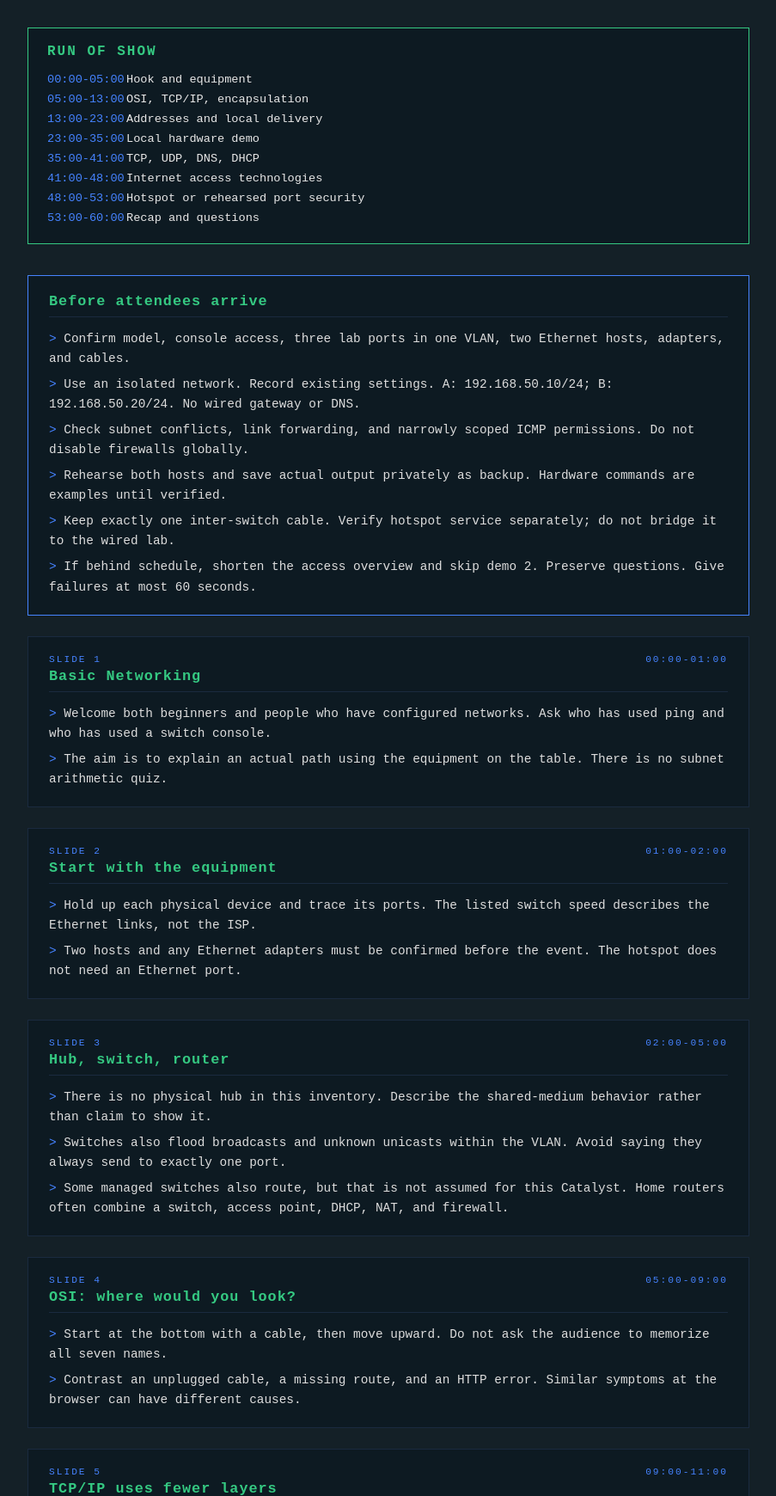
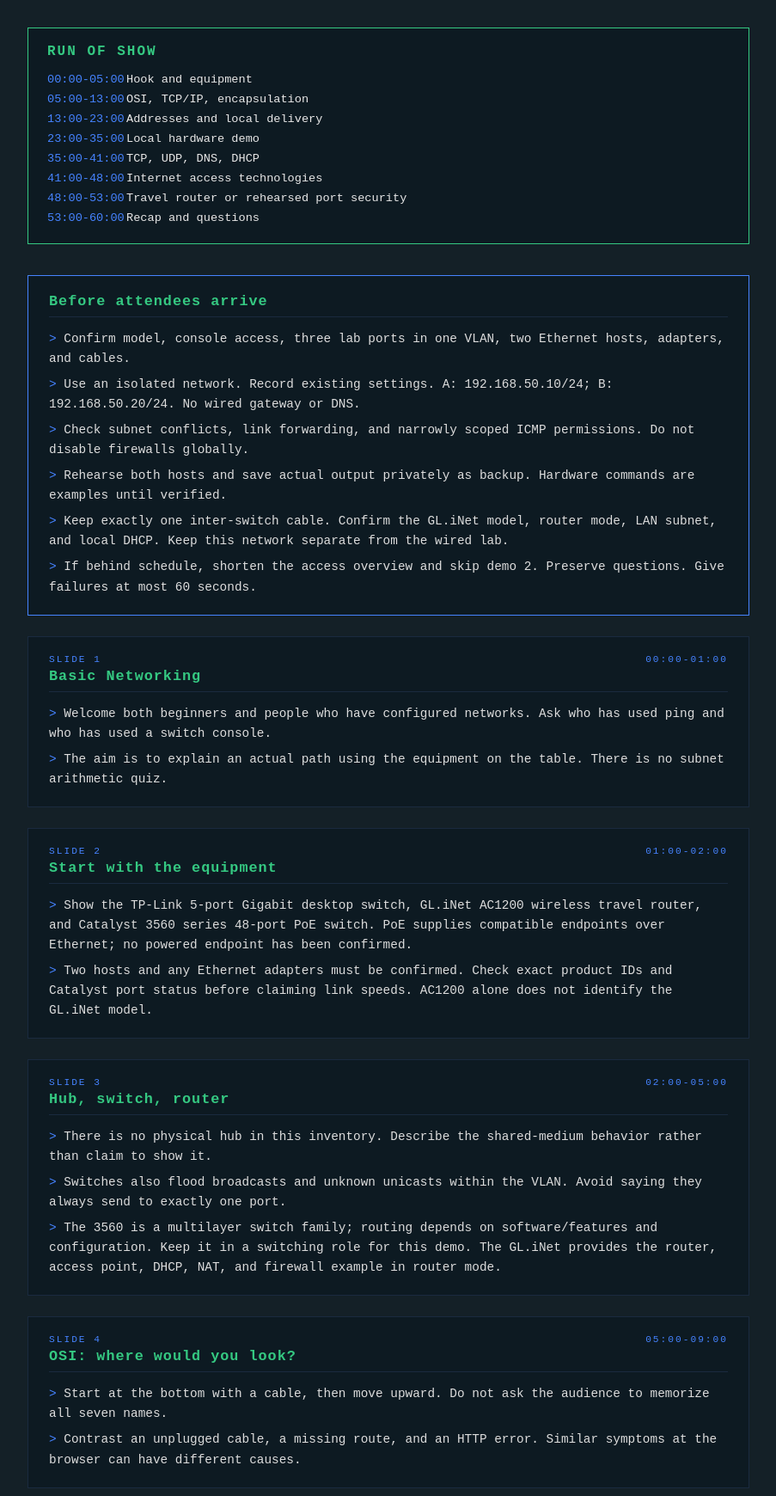
Before and after one commit to hacksu/basic-networking, a Flask app: page /notes in a window 1280 px wide. Shown: the part 99-1839 px from the top of the page at 86% size, without its empty margins (188-1091 px from the left). Run offline with Flask 3, Linux system fonts and the light colour scheme.

Commit message:
docs: tailor workshop to confirmed networking hardware

```diff
--- a/templates/notes.html
+++ b/templates/notes.html
@@ -123,7 +123,7 @@
 <tr><td class="time">23:00-35:00</td><td>Local hardware demo</td></tr>
 <tr><td class="time">35:00-41:00</td><td>TCP, UDP, DNS, DHCP</td></tr>
 <tr><td class="time">41:00-48:00</td><td>Internet access technologies</td></tr>
-<tr><td class="time">48:00-53:00</td><td>Hotspot or rehearsed port security</td></tr>
+<tr><td class="time">48:00-53:00</td><td>Travel router or rehearsed port security</td></tr>
 <tr><td class="time">53:00-60:00</td><td>Recap and questions</td></tr>
 </table></div>
 <section class="slide-note setup"><h2>Before attendees arrive</h2><ul>
@@ -131,18 +131,18 @@
 <li>Use an isolated network. Record existing settings. A: 192.168.50.10/24; B: 192.168.50.20/24. No wired gateway or DNS.</li>
 <li>Check subnet conflicts, link forwarding, and narrowly scoped ICMP permissions. Do not disable firewalls globally.</li>
 <li>Rehearse both hosts and save actual output privately as backup. Hardware commands are examples until verified.</li>
-<li>Keep exactly one inter-switch cable. Verify hotspot service separately; do not bridge it to the wired lab.</li>
+<li>Keep exactly one inter-switch cable. Confirm the GL.iNet model, router mode, LAN subnet, and local DHCP. Keep this network separate from the wired lab.</li>
 <li>If behind schedule, shorten the access overview and skip demo 2. Preserve questions. Give failures at most 60 seconds.</li>
 </ul></section>
 <section class="slide-note"><div class="num"><span>Slide 1</span><span>00:00-01:00</span></div><h2>Basic Networking</h2><ul><li>Welcome both beginners and people who have configured networks. Ask who has used ping and who has used a switch console.</li><li>The aim is to explain an actual path using the equipment on the table. There is no subnet arithmetic quiz.</li></ul></section>
-<section class="slide-note"><div class="num"><span>Slide 2</span><span>01:00-02:00</span></div><h2>Start with the equipment</h2><ul><li>Hold up each physical device and trace its ports. The listed switch speed describes the Ethernet links, not the ISP.</li><li>Two hosts and any Ethernet adapters must be confirmed before the event. The hotspot does not need an Ethernet port.</li></ul></section>
-<section class="slide-note"><div class="num"><span>Slide 3</span><span>02:00-05:00</span></div><h2>Hub, switch, router</h2><ul><li>There is no physical hub in this inventory. Describe the shared-medium behavior rather than claim to show it.</li><li>Switches also flood broadcasts and unknown unicasts within the VLAN. Avoid saying they always send to exactly one port.</li><li>Some managed switches also route, but that is not assumed for this Catalyst. Home routers often combine a switch, access point, DHCP, NAT, and firewall.</li></ul></section>
+<section class="slide-note"><div class="num"><span>Slide 2</span><span>01:00-02:00</span></div><h2>Start with the equipment</h2><ul><li>Show the TP-Link 5-port Gigabit desktop switch, GL.iNet AC1200 wireless travel router, and Catalyst 3560 series 48-port PoE switch. PoE supplies compatible endpoints over Ethernet; no powered endpoint has been confirmed.</li><li>Two hosts and any Ethernet adapters must be confirmed. Check exact product IDs and Catalyst port status before claiming link speeds. AC1200 alone does not identify the GL.iNet model.</li></ul></section>
+<section class="slide-note"><div class="num"><span>Slide 3</span><span>02:00-05:00</span></div><h2>Hub, switch, router</h2><ul><li>There is no physical hub in this inventory. Describe the shared-medium behavior rather than claim to show it.</li><li>Switches also flood broadcasts and unknown unicasts within the VLAN. Avoid saying they always send to exactly one port.</li><li>The 3560 is a multilayer switch family; routing depends on software/features and configuration. Keep it in a switching role for this demo. The GL.iNet provides the router, access point, DHCP, NAT, and firewall example in router mode.</li></ul></section>
 <section class="slide-note"><div class="num"><span>Slide 4</span><span>05:00-09:00</span></div><h2>OSI: where would you look?</h2><ul><li>Start at the bottom with a cable, then move upward. Do not ask the audience to memorize all seven names.</li><li>Contrast an unplugged cable, a missing route, and an HTTP error. Similar symptoms at the browser can have different causes.</li></ul></section>
 <section class="slide-note"><div class="num"><span>Slide 5</span><span>09:00-11:00</span></div><h2>TCP/IP uses fewer layers</h2><ul><li>This is the four-layer teaching model. Some materials split the link layer into physical and data link.</li><li>The mapping is approximate. Keep attention on what each layer does.</li></ul></section>
 <section class="slide-note"><div class="num"><span>Slide 6</span><span>11:00-13:00</span></div><h2>Data travels inside other data</h2><ul><li>Trace an HTTP-over-TCP example downward into a signal and upward on the receiver. This is one example, not all web traffic.</li><li>In ordinary routing the destination IP stays the same while Ethernet addresses change by hop. TTL or hop limit changes too; NAT can rewrite IP addresses and ports.</li></ul></section>
 <section class="slide-note"><div class="num"><span>Slide 7</span><span>13:00-16:00</span></div><h2>Three different addresses</h2><ul><li>A MAC address can be assigned or randomized. It is not permanent identity or strong authentication.</li><li>A host can have multiple interfaces and IP addresses. TCP and UDP have separate port spaces.</li></ul></section>
 <section class="slide-note"><div class="num"><span>Slide 8</span><span>16:00-19:00</span></div><h2>Is the destination local?</h2><ul><li>These hosts share 192.168.50.0/24. The mask is 255.255.255.0. Explain the network portion without doing binary exercises.</li><li>For this Ethernet example, a host sends directly to an on-link peer. For remote traffic, it normally sends a frame to a router while the packet targets the remote IP.</li><li>The switch is not automatically a gateway. The offline lab has no configured default gateway.</li></ul></section>
-<section class="slide-note"><div class="num"><span>Slide 9</span><span>19:00-23:00</span></div><h2>IPv6: the same job, more space</h2><ul><li>The 2001:db8:: example is reserved for documentation. Show hexadecimal groups and compressed zeros briefly.</li><li>IPv6 link-local addresses use fe80::/10. Neighbor Discovery uses ICMPv6 for functions including neighbor and router discovery.</li><li>IPv6 is not automatic encryption. Do not promise that the hotspot or venue supports global IPv6.</li></ul></section>
+<section class="slide-note"><div class="num"><span>Slide 9</span><span>19:00-23:00</span></div><h2>IPv6: the same job, more space</h2><ul><li>The 2001:db8:: example is reserved for documentation. Show hexadecimal groups and compressed zeros briefly.</li><li>IPv6 link-local addresses use fe80::/10. Neighbor Discovery uses ICMPv6 for functions including neighbor and router discovery.</li><li>IPv6 is not automatic encryption. Do not promise that the travel router or any upstream supports global IPv6.</li></ul></section>
 <section class="slide-note"><div class="num"><span>Slide 10</span><span>23:00-25:00</span></div><h2>Demo 1: no internet required</h2><ul><li>Show the real cables before opening terminals. Use the isolated lab, never the campus network.</li><li>Confirm both hosts, same VLAN, static addressing, and scoped ICMP firewall permissions in rehearsal. Windows command examples follow.</li></ul></section>
 <section class="slide-note"><div class="num"><span>Slide 11</span><span>25:00-29:00</span></div><h2>Generate traffic. Read the tables.</h2><ul><li>Generate traffic from B as well if needed. Point out the Ethernet interface, address, prefix/mask, and physical address.</li><li>The switch learns source addresses from incoming frames. A known destination selects an egress port; an unknown one is flooded to eligible other VLAN ports.</li><li>Entries may already exist. Do not clear the whole MAC table for the presentation. Ping uses ICMP, not TCP.</li><li>If anything fails, spend at most 60 seconds, then use screenshots or text output saved from rehearsal. Do not fabricate output.</li></ul></section>
 <section class="slide-note"><div class="num"><span>Slide 12</span><span>29:00-32:00</span></div><h2>One port can lead to many hosts</h2><ul><li>Disconnect B from the Catalyst first, then connect B to the unmanaged switch and add one uplink.</li><li>Wait for forwarding, ping, and inspect the MAC table. The source entry should move to the uplink after traffic arrives.</li><li>Never add a parallel cable to improvise a bundle. Unknown spanning-tree behavior is not a safe loop-prevention plan.</li></ul></section>
@@ -150,13 +150,13 @@
 <section class="slide-note"><div class="num"><span>Slide 14</span><span>35:00-38:00</span></div><h2>TCP and UDP</h2><ul><li>IP itself does not guarantee delivery. TCP manages a stream above it, not message boundaries.</li><li>Do not describe UDP as simply bad TCP. Datagrams and application-controlled behavior are useful in their own right.</li></ul></section>
 <section class="slide-note"><div class="num"><span>Slide 15</span><span>38:00-41:00</span></div><h2>How did the laptop get configured?</h2><ul><li>Use an ordinary browser request to connect names, addresses, and transport endpoints.</li><li>DNS is not limited to UDP. IPv6 configuration differs: router advertisements are important and DHCPv6 is not the IPv6 default-router mechanism.</li><li>The Catalyst and unmanaged switch need not provide DHCP for local Ethernet switching to work.</li></ul></section>
 <section class="slide-note"><div class="num"><span>Slide 16</span><span>41:00-44:00</span></div><h2>DSL and cable</h2><ul><li>Do not attach universal speed numbers to these technologies. Actual service depends on equipment, deployment, plan, and conditions.</li><li>The modem handles access signaling; routing is a separate function even when one box combines both.</li></ul></section>
-<section class="slide-note"><div class="num"><span>Slide 17</span><span>44:00-47:00</span></div><h2>Fiber and cellular</h2><ul><li>Fiber is not always dedicated or symmetric. Cellular is not the same link as Wi-Fi.</li><li>Compare medium, mobility, deployment constraints, latency, and upload needs verbally. Avoid ranking technologies from one speed test.</li></ul></section>
-<section class="slide-note"><div class="num"><span>Slide 18</span><span>47:00-48:00</span></div><h2>The whole path sets the limit</h2><ul><li>This is an illustrative path, not a measurement of the current hotspot. Show how the 10/100 switch can become a limit.</li><li>Other traffic, protocol overhead, host performance, and radio conditions can reduce throughput further.</li></ul></section>
-<section class="slide-note"><div class="num"><span>Slide 19</span><span>48:00-53:00</span></div><h2>Demo 2: inspect the hotspot</h2><ul><li>Finish the wired demonstration first. Join the hotspot over Wi-Fi; keep the wired lab isolated and do not enable internet connection sharing.</li><li>The hotspot typically combines access point, routing, DHCP, IPv4 NAT, and firewall functions. Verify this device rather than assuming its exact behavior.</li><li>If service works, optionally open a webpage. No speed test is needed. If service fails, use saved adapter and route output.</li><li>A rehearsed port-security demonstration may replace this five-minute slot. Jump to the appendix, then return to the recap.</li></ul></section>
+<section class="slide-note"><div class="num"><span>Slide 17</span><span>44:00-47:00</span></div><h2>Fiber and cellular</h2><ul><li>Fiber is not always dedicated or symmetric. Cellular is not the same link as Wi-Fi. The hotspot path on this slide is a conceptual example; the GL.iNet travel router is not assumed to contain a cellular modem.</li><li>Compare medium, mobility, deployment constraints, latency, and upload needs verbally. Avoid ranking technologies from one speed test.</li></ul></section>
+<section class="slide-note"><div class="num"><span>Slide 18</span><span>47:00-48:00</span></div><h2>The whole path sets the limit</h2><ul><li>Check show interfaces status and the exact Catalyst product ID. The TP-Link is a Gigabit switch, but the negotiated link to a Catalyst port may be lower. A 100 Mb/s limit is conditional on the port and negotiated speed, not a claim about every 3560.</li><li>Other traffic, protocol overhead, host performance, and radio conditions can reduce throughput further.</li></ul></section>
+<section class="slide-note"><div class="num"><span>Slide 19</span><span>48:00-53:00</span></div><h2>Demo 2: inspect the travel router</h2><ul><li>Finish the wired demo, disconnect the demo host from wired Ethernet, and join the GL.iNet Wi-Fi with automatic addressing. Rehearse router mode and local DHCP beforehand; keep the switch lab separate.</li><li>Inspect the actual DHCP server, assigned address, gateway, DNS settings, and route. Use observed values rather than a factory-default subnet. Router mode enables routing, DHCP, NAT, and firewall functions; access-point mode has a different role.</li><li>No upstream is needed to demonstrate local DHCP and the default route. A configured gateway does not prove internet access or demonstrate packet forwarding between networks. Only show a webpage if upstream access was separately rehearsed.</li><li>A rehearsed port-security demo or prepared Packet Tracer ARP/ping walkthrough may replace this five-minute slot. The earlier mobile hotspot is optional upstream hardware, not assumed part of this demo.</li></ul></section>
 <section class="slide-note"><div class="num"><span>Slide 20</span><span>53:00-56:00</span></div><h2>Local ping works. A website does not.</h2><ul><li>Ask for a hypothesis and a check, not just a command. Local ping narrows the issue without identifying the cause.</li><li>Invite beginners to name a layer and experienced attendees to name a route, resolver, or service test.</li></ul></section>
 <section class="slide-note"><div class="num"><span>Slide 21</span><span>56:00-57:00</span></div><h2>Troubleshoot one part at a time</h2><ul><li>Firewalls and policy can block ICMP while allowing an application. Conversely, a ping reply does not prove HTTP works.</li><li>There is no universal answer order for every outage. This is a useful starting process for the example.</li></ul></section>
 <section class="slide-note"><div class="num"><span>Slide 22</span><span>57:00-60:00</span></div><h2>Questions</h2><ul><li>Protect the question slot. Optional appendix slides are available for questions, not extra required lecture time.</li><li>Afterward restore host addressing, Wi-Fi/VPN, scoped firewall rules, and original switch port settings. Verify restoration.</li></ul></section>
 <section class="slide-note"><div class="num"><span>Slide 23</span><span>Optional · replaces demo 2</span></div><h2>Port security</h2><ul><li>This replaces minutes 48-53 only after rehearsal. Use console access and an unused host-facing lab port, not the uplink or an EtherChannel member.</li><li>Record the original configuration and enter the actual interface configuration context before these commands. Generate A traffic to learn its source, then swap in B before the secure address ages out.</li><li>Inspect show port-security interface with the actual interface name. Restrict should leave the port up while dropping unauthorized source traffic and recording violations.</li><li>For a previously unsecured port, no switchport port-security disables the feature. Restore the full original port configuration, verify ordinary traffic, and do not save temporary demo settings. See demos/README.md for setup and rollback.</li></ul></section>
-<section class="slide-note"><div class="num"><span>Slide 24</span><span>Optional · discussion only</span></div><h2>EtherChannel</h2><ul><li>Two 100 Mb/s members do not normally make one flow run at 200 Mb/s. Hashing and platform capabilities determine distribution.</li><li>The inventory has no confirmed compatible second aggregation endpoint. Keep this conceptual until appropriate hardware and configuration are rehearsed.</li></ul></section>
+<section class="slide-note"><div class="num"><span>Slide 24</span><span>Optional · discussion only</span></div><h2>EtherChannel</h2><ul><li>Two 100 Mb/s members do not normally make one flow run at 200 Mb/s. Hashing and platform capabilities determine distribution.</li><li>The TP-Link and GL.iNet are not confirmed compatible aggregation peers. Use a prepared Packet Tracer topology with two compatible switches for an optional simulation, or keep this conceptual. Do not add parallel cables to the physical lab.</li></ul></section>
 <section class="slide-note"><div class="num"><span>Slide 25</span><span>Reference</span></div><h2>Sources and further reading</h2><ul><li>Source links require internet access; the deck, navigation, notes, logo, and diagrams are otherwise local.</li><li>Template: https://github.com/hacksu/HacKSU-Presentation-Template at commit 64f8d8e05d02bca1d09b2462683606781f6fa62a.</li></ul></section>
 </body></html>
--- a/templates/slides/02.html
+++ b/templates/slides/02.html
@@ -1,6 +1,6 @@
 <section class="slide" id="slide-2" aria-labelledby="title-2">
   <header class="slide-header"><span class="tag">Basics</span><span class="timing">01:00-02:00</span><img src="static/HacKSU.png" alt="HacKSU"></header>
   <div class="slide-body"><h2 id="title-2">Start with the equipment</h2>
-<div class="three-col"><div class="box"><h3>Cisco Catalyst</h3><p>10/100 Ethernet switch.<br>We can inspect what it learns.</p></div><div class="box"><h3>Unmanaged switch</h3><p>More Ethernet connections.<br>No management console needed.</p></div><div class="box"><h3>Mobile hotspot</h3><p>A local Wi-Fi network.<br>A cellular path to the internet.</p></div></div><div class="info-bar">Two Ethernet-capable hosts make the local demo possible.</div>
+<div class="three-col"><div class="box"><h3>Catalyst 3560</h3><p>48-port PoE switch.<br>Inspect learned MAC addresses.</p></div><div class="box"><h3>TP-Link switch</h3><p>5-port Gigabit desktop switch.<br>Extend the wired network.</p></div><div class="box"><h3>GL.iNet AC1200</h3><p>Wireless travel router.<br>Show DHCP and a default gateway.</p></div></div><div class="info-bar">PoE powers compatible devices over Ethernet. Two Ethernet-capable hosts are still needed.</div>
   </div>
 </section>
--- a/templates/slides/18.html
+++ b/templates/slides/18.html
@@ -1,6 +1,6 @@
 <section class="slide" id="slide-18" aria-labelledby="title-18">
   <header class="slide-header"><span class="tag">Basics</span><span class="timing">47:00-48:00</span><img src="static/HacKSU.png" alt="HacKSU"></header>
   <div class="slide-body"><h2 id="title-18">The whole path sets the limit</h2>
-<div class="network-path"><div class="network-node">Fast ISP service</div><span class="path-arrow" aria-hidden="true">→</span><div class="network-node">100 Mb/s link</div><span class="path-arrow" aria-hidden="true">→</span><div class="network-node">Your laptop</div></div><p class="subtitle">Traffic crossing that Ethernet link cannot exceed its link rate.</p><div class="info-bar">Application throughput is lower than the link rate. A fast ISP cannot remove a local bottleneck.</div>
+<div class="network-path"><div class="network-node">TP-Link<br>Gigabit switch</div><span class="path-arrow" aria-hidden="true">→</span><div class="network-node">Negotiated<br>link speed</div><span class="path-arrow" aria-hidden="true">→</span><div class="network-node">Catalyst 3560</div></div><p class="subtitle">Gigabit hardware can still connect at a lower link speed.</p><div class="info-bar">Check the actual Catalyst model and port status. A 100 Mb/s link limits traffic crossing it.</div>
   </div>
 </section>
--- a/templates/slides/19.html
+++ b/templates/slides/19.html
@@ -1,7 +1,7 @@
 <section class="slide" id="slide-19" aria-labelledby="title-19">
   <header class="slide-header"><span class="tag">Live demo · optional replacement slot</span><span class="timing">48:00-53:00</span><img src="static/HacKSU.png" alt="HacKSU"></header>
-  <div class="slide-body"><h2 id="title-19">Demo 2: inspect the hotspot</h2>
-<div class="network-path"><div class="network-node">Laptop</div><span class="path-arrow" aria-hidden="true">→</span><div class="network-node">Wi-Fi</div><span class="path-arrow" aria-hidden="true">→</span><div class="network-node">Hotspot / gateway</div><span class="path-arrow" aria-hidden="true">→</span><div class="network-node">Cellular carrier</div></div><pre><code>ipconfig /all
-route print</code></pre><div class="info-bar">Find the Wi-Fi adapter’s address, default gateway, DNS servers, and default route.</div>
+  <div class="slide-body"><h2 id="title-19">Demo 2: inspect the travel router</h2>
+<div class="network-path"><div class="network-node">Laptop</div><span class="path-arrow" aria-hidden="true">→</span><div class="network-node">Wi-Fi</div><span class="path-arrow" aria-hidden="true">→</span><div class="network-node">GL.iNet<br>LAN gateway</div></div><pre><code>ipconfig /all
+route print</code></pre><div class="info-bar">Find the DHCP-assigned address and default route. A local gateway can exist without internet access.</div>
   </div>
 </section>
--- a/templates/slides/24.html
+++ b/templates/slides/24.html
@@ -1,6 +1,6 @@
 <section class="slide" id="slide-24" aria-labelledby="title-24">
   <header class="slide-header"><span class="tag">Appendix · not extra time</span><span class="timing">Optional · discussion only</span><img src="static/HacKSU.png" alt="HacKSU"></header>
   <div class="slide-body"><h2 id="title-24">EtherChannel</h2>
-<div class="network-path"><div class="network-node">Compatible switch</div><span class="path-arrow" aria-hidden="true">→</span><div class="network-node">Two member links<br>One logical bundle</div><span class="path-arrow" aria-hidden="true">→</span><div class="network-node">Compatible peer</div></div><ul><li>LACP can negotiate membership at both ends.</li><li>Several flows can share aggregate capacity.</li><li>A single flow usually stays on one member link.</li></ul><div class="info-bar">Do not improvise a bundle with the unmanaged switch. Parallel links can create a loop.</div>
+<div class="network-path"><div class="network-node">Compatible switch</div><span class="path-arrow" aria-hidden="true">→</span><div class="network-node">Two member links<br>One logical bundle</div><span class="path-arrow" aria-hidden="true">→</span><div class="network-node">Compatible peer</div></div><ul><li>LACP can negotiate membership at both ends.</li><li>Several flows can share aggregate capacity.</li><li>A single flow usually stays on one member link.</li></ul><div class="info-bar">Use two compatible Packet Tracer switches for an optional simulation. Do not improvise parallel physical links.</div>
   </div>
 </section>
--- a/templates/slides/25.html
+++ b/templates/slides/25.html
@@ -8,9 +8,11 @@
 <li><a href="https://www.rfc-editor.org/info/rfc826/">ARP · RFC 826</a></li>
 <li><a href="https://www.rfc-editor.org/info/rfc9293/">TCP · RFC 9293</a></li>
 <li><a href="https://www.cisco.com/c/en/us/support/docs/switches/catalyst-6000-series-switches/23563-143.html">Cisco · Unicast flooding</a></li>
-<li><a href="https://www.cisco.com/c/en/us/td/docs/switches/lan/catalyst2960/software/release/15-0_1_se/configuration/guide/scg2960/swtrafc.html">Cisco · Port security</a></li>
+<li><a href="https://www.cisco.com/c/en/us/td/docs/switches/lan/catalyst3560/software/release/15-0_2_se/configuration/guide/scg3560/swtrafc.html">Cisco · 3560 port security</a></li>
 <li><a href="https://www.cisco.com/c/en/us/td/docs/switches/lan/catalyst2960/software/release/15-0_2_se/configuration/guide/scg2960/swethchl.html">Cisco · EtherChannel</a></li>
 <li><a href="https://broadband.ny.gov/node/91">ConnectALL · Broadband access technologies</a></li>
+<li><a href="https://www.cisco.com/c/en/us/td/docs/switches/lan/catalyst3560/hardware/installation/guide/3560hig/higoverview.html">Cisco · 3560 hardware variants</a></li>
+<li><a href="https://docs.gl-inet.com/router/en/4/interface_guide/network_mode/">GL.iNet · Router and access-point modes</a></li>
 </ul>
 <div class="info-bar">Cisco references cover specific releases. Confirm support on the actual demo switch.</div>
   </div>
```
Also changed, not shown: slides/outline.md (+16 -8 lines), README.md, demos/README.md.
